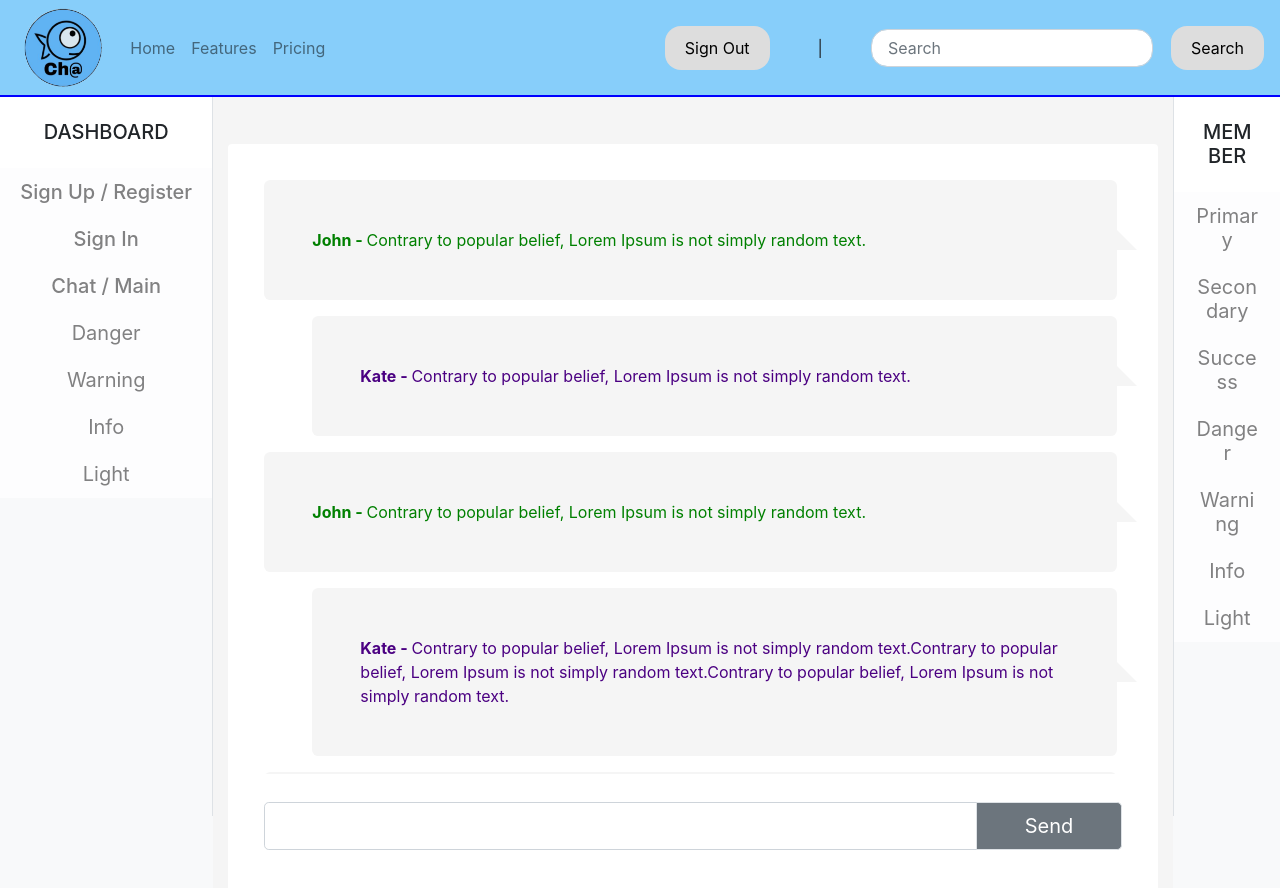
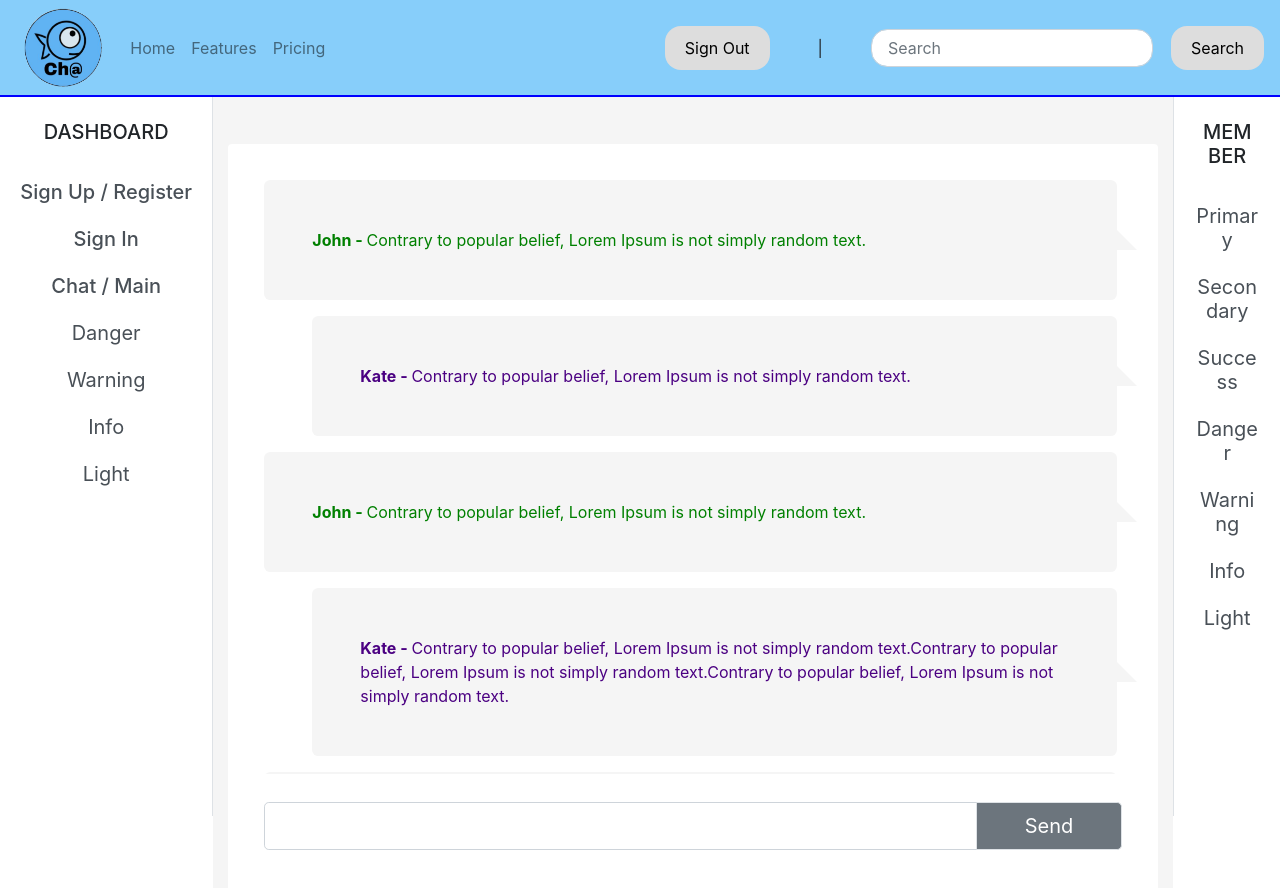
Before and after one commit to catnap89/HelloWorldCommunity, a React (Create React App) app in the folder client/: page /community/1 in a window 1280 px wide. Shown: the top 888 px of the page. Built offline with nearby package versions, Linux system fonts and the light colour scheme.

Commit message:
white background on side and sideright

```diff
--- a/client/src/components/Side/index.js
+++ b/client/src/components/Side/index.js
@@ -9,7 +9,7 @@ import './side.css';
 const Side =(props) => (
 
 
-  <Card className='col-2 pr-0 ml-0 pl-0 border-0 text-center' bg="light">
+  <Card className='col-2 pr-0 ml-0 pl-0 border-0 text-center' bg="white">
 
     <Card.Title>
 
@@ -19,34 +19,34 @@ const Side =(props) => (
         DASHBOARD
       </ListGroup.Item>
 
-      <ListGroup.Item action variant="light border-0" as={Link} to="/signup">
+      <ListGroup.Item action variant="white border-0" as={Link} to="/signup">
         Sign Up / Register
       </ListGroup.Item>
 
-      <ListGroup.Item action variant="light border-0" as={Link} to="/">
+      <ListGroup.Item action variant="white border-0" as={Link} to="/">
         Sign In
       </ListGroup.Item>
 
 
-      <ListGroup.Item action variant="light border-0" as={Link} to="/community/:id">
+      <ListGroup.Item action variant="white border-0" as={Link} to="/community/:id">
         Chat / Main
       </ListGroup.Item>
 
 
 
-      <ListGroup.Item action variant="light border-0">
+      <ListGroup.Item action variant="white border-0">
         Danger
       </ListGroup.Item>
 
-      <ListGroup.Item action variant="light border-0">
+      <ListGroup.Item action variant="white border-0">
         Warning
       </ListGroup.Item>
 
-      <ListGroup.Item action variant="light border-0">
+      <ListGroup.Item action variant="white border-0">
         Info
       </ListGroup.Item>
 
-      <ListGroup.Item action variant="light border-0">
+      <ListGroup.Item action variant="white border-0">
         Light
       </ListGroup.Item>
 
--- a/client/src/components/Sideright/index.js
+++ b/client/src/components/Sideright/index.js
@@ -6,7 +6,7 @@ import './sideright.css';
 
 const Sideright =(props) => (
 
-<Card className='col-1 border-0 text-center pl-0 mr-0 pr-0' bg="light">
+<Card className='col-1 border-0 text-center pl-0 mr-0 pr-0' bg="white">
 <Card.Title>
 
     <ListGroup className="flush" variant="flush border-left">
@@ -14,24 +14,24 @@ const Sideright =(props) => (
         <ListGroup.Item className='pt-3 p-4 list'>MEMBER
         </ListGroup.Item>
 
-    <ListGroup.Item action variant="light border-0">
+    <ListGroup.Item action variant="white border-0">
         Primary</ListGroup.Item>
-    <ListGroup.Item action variant="light border-0">
+    <ListGroup.Item action variant="white border-0">
       Secondary
     </ListGroup.Item>
-    <ListGroup.Item action variant="light border-0">
+    <ListGroup.Item action variant="white border-0">
       Success
     </ListGroup.Item>
-    <ListGroup.Item action variant="light border-0">
+    <ListGroup.Item action variant="white border-0">
       Danger
     </ListGroup.Item>
-    <ListGroup.Item action variant="light border-0">
+    <ListGroup.Item action variant="white border-0">
       Warning
     </ListGroup.Item>
-    <ListGroup.Item action variant="light border-0">
+    <ListGroup.Item action variant="white border-0">
       Info
     </ListGroup.Item>
-    <ListGroup.Item action variant="light border-0">
+    <ListGroup.Item action variant="white border-0">
       Light
     </ListGroup.Item>
 
```
